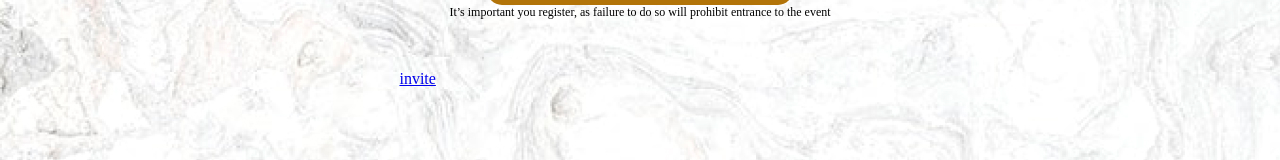
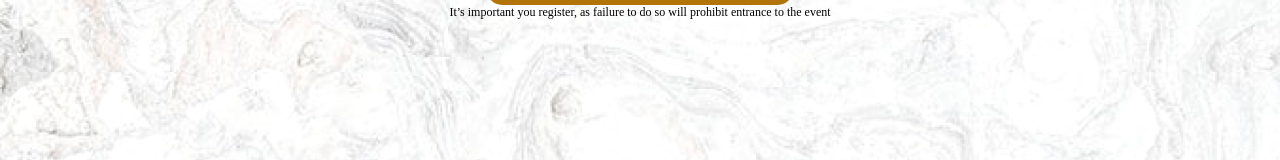
Before and after one commit to aidan-code/Digital-Invite, a React (Create React App) app in the folder mywed/: page /Rsvp in a window 1280 px wide. Shown: the part 589-749 px from the top of the page. Built offline with nearby package versions, Linux system fonts and the light colour scheme; a web font is replaced by a local one.

Commit message:
Update Rsvp.js

```diff
--- a/mywed/src/Components/Rsvp.js
+++ b/mywed/src/Components/Rsvp.js
@@ -72,7 +72,6 @@ function handleChange(e){
                 <button type="submit" className='reg-btn' >Register</button>
                 <p>It’s important you register, as failure to do so will prohibit entrance to the event</p>
             </div>
-            <Link to='/Invite'>invite</Link>
 
         </form>
         </div>
```
